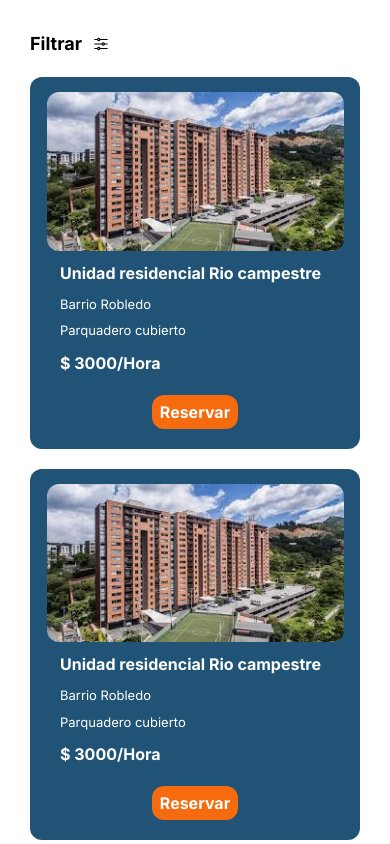
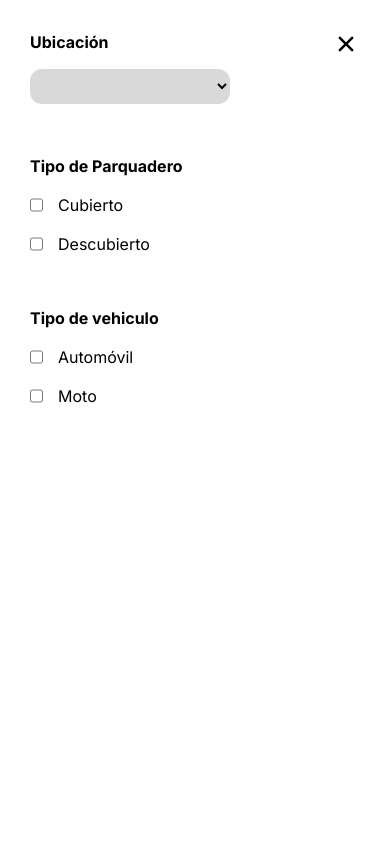
Before and after one commit to pruiz5514/Parking-now, a Next.js app: page /Estacionamientos in a window 390 px wide. Shown: the top 844 px of the page. Built offline with nearby package versions, Linux system fonts and the light colour scheme.

Commit message:
feat: The aside is made responsive

```diff
--- a/src/app/Estacionamientos/estacionamientos-style.ts
+++ b/src/app/Estacionamientos/estacionamientos-style.ts
@@ -6,15 +6,26 @@ export const MainEsStyle = styled.main`
     display: flex;
 `
 export const AsideEsStye = styled.aside`
-    display: none;
+    position: fixed;
+    display: flex;
+    flex-direction: column;
+    z-index: 10;
+    position: fixed;
+    top: 0;
+    left: 0;
+    background-color: var(--white);
+    width: 100%;
+    height: 100vh;
+    padding: 30px;
+    gap: 50px;
     @media (min-width: 576px){
-        display: flex;
-        flex-direction: column;
+        position: relative;
         width: 30%;
         padding: 30px;
         max-width: 300px;
         min-height: calc(100vh - 100px - 100px);
         gap: 40px;
+        z-index: 0;
     }
 `
 export const FormEsStyle = styled.form`
@@ -56,3 +67,14 @@ export const FilterButton = styled.button`
         display: none;
     }
 `
+export const CloseAsideButton = styled.button`
+    position: absolute;
+    right: 30px;
+    top: 30px;
+    font-weight: bold;
+    font-size: 28px;
+
+    @media (min-width: 576px){
+        display: none;
+    }
+`
--- a/src/app/Estacionamientos/page.tsx
+++ b/src/app/Estacionamientos/page.tsx
@@ -5,9 +5,10 @@ import Button from "app/components/UI/Button/Button"
 import Select from "app/components/UI/Select/Select"
 import '../globals.css'
 import Link from "next/link"
-import { AsideEsStye, DivEsStyle, FilterButton, FormEsStyle, H2EsStyle, LabelEsStyle, MainEsStyle, MainSectionEsStyle } from "./estacionamientos-style"
+import { AsideEsStye, CloseAsideButton, DivEsStyle, FilterButton, FormEsStyle, H2EsStyle, LabelEsStyle, MainEsStyle, MainSectionEsStyle } from "./estacionamientos-style"
 import ParkCard from "app/components/ParkCard/ParkCard"
 import { HiOutlineAdjustmentsHorizontal } from "react-icons/hi2"
+import { IoClose } from "react-icons/io5"
 
 const Estacionamientos = () => {
     return(
@@ -20,6 +21,7 @@ const Estacionamientos = () => {
 
             <MainEsStyle>
                 <AsideEsStye>
+                    <CloseAsideButton> <IoClose /> </CloseAsideButton>
                     <FormEsStyle>
                         <H2EsStyle>Ubicación</H2EsStyle>
                         <Select name={"location"} id={"location-select"}>
--- /dev/null
+++ b/src/redux/features/filterAsideSlice.ts
@@ -0,0 +1 @@
+import { createSlice } from "@reduxjs/toolkit";
```
